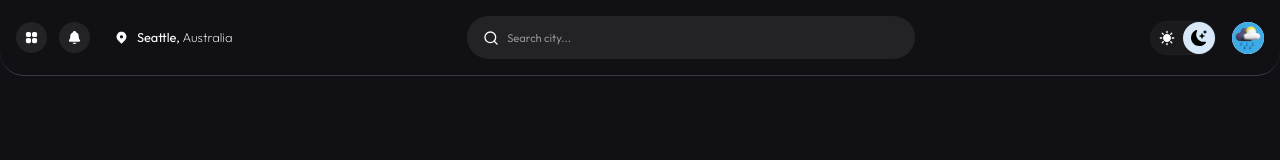
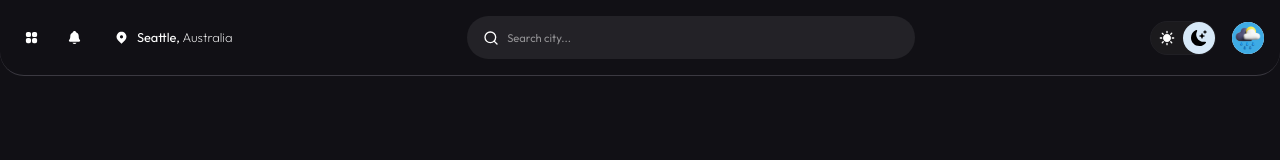
Before and after one commit to huxlic/cloud-raze, a Next.js app: page / in a window 1280 px wide. Shown: the top 160 px of the page. Built offline with nearby package versions, Linux system fonts and the light colour scheme.

Commit message:
feat: add axios for weather API integration and update Navbar styles

```diff
--- a/package.json
+++ b/package.json
@@ -10,6 +10,7 @@
   },
   "dependencies": {
     "@meteocons/svg": "^0.1.0",
+    "axios": "^1.17.0",
     "clsx": "^2.1.1",
     "next": "16.2.7",
     "react": "19.2.4",
--- a/src/app/globals.css
+++ b/src/app/globals.css
@@ -21,5 +21,4 @@
 body {
   background: var(--background);
   color: var(--foreground);
-  /* font-family: Arial, Helvetica, sans-serif; */
 }
--- a/src/components/layout/Navbar.tsx
+++ b/src/components/layout/Navbar.tsx
@@ -17,7 +17,7 @@ const Navbar = () => {
   return (
     <div
       className={clsx("", {
-        "bg-white text-white": theme === "light",
+        "bg-white text-black": theme === "light",
         "bg-[#111015] text-white": theme === "dark",
       })}
     >
@@ -27,14 +27,14 @@ const Navbar = () => {
           <div className="flex gap-3">
             <button
               aria-label="dash"
-              className="cursor-pointer rounded-full bg-[#232227] p-2 transition hover:bg-[#2f2e35]"
+              className="cursor-pointer rounded-full p-2 transition hover:bg-[#2f2e35] hover:text-white"
             >
               <HiSquares2X2 size={15} />
             </button>
 
             <button
               aria-label="notification"
-              className="cursor-pointer rounded-full bg-[#232227] p-2 transition hover:bg-[#2f2e35]"
+              className="cursor-pointer rounded-full  p-2 transition hover:bg-[#2f2e35] hover:text-white"
             >
               <IoNotifications size={15} />
             </button>
--- a/src/components/ui/Button.tsx
+++ b/src/components/ui/Button.tsx
@@ -10,7 +10,7 @@ const Button = () => {
     const {theme, setTheme} = useThemeStore();
 
   return (
-    <div className="rounded-full flex bg-[#1B1A1D] border border-[#201F24]">
+    <div className="rounded-full flex bg-[#1B1A1D] border border-[#201F24] text-white">
       <button
         className={clsx(
           " rounded-full p-2 transition-[background-color,color,border-color,box-shadow,transform] duration-300 ease-out hover:shadow-lg active:translate-y-0 active:shadow-md",
--- /dev/null
+++ b/src/lib/weather.ts
@@ -0,0 +1,21 @@
+import axios from "axios";
+
+
+const GEO_URL = "https://geocoding-api.open-meteo.com/v1/search";
+const WEATHER_URL = "https://api.open-meteo.com/v1/forecast";
+
+export const getCoordinates = async(city: string) => {
+    const response = await axios(`${GEO_URL}?name=${city}&count=1`)
+    const { latitude, longitude, name, country } = response.data.results[0];
+
+    return {
+        latitude,
+        longitude,
+        name,
+        country
+    }
+}
+
+export const getWeather = () => {
+
+}
```
Also changed, not shown: 1 other file (tests, documents, lock files or other folders).
